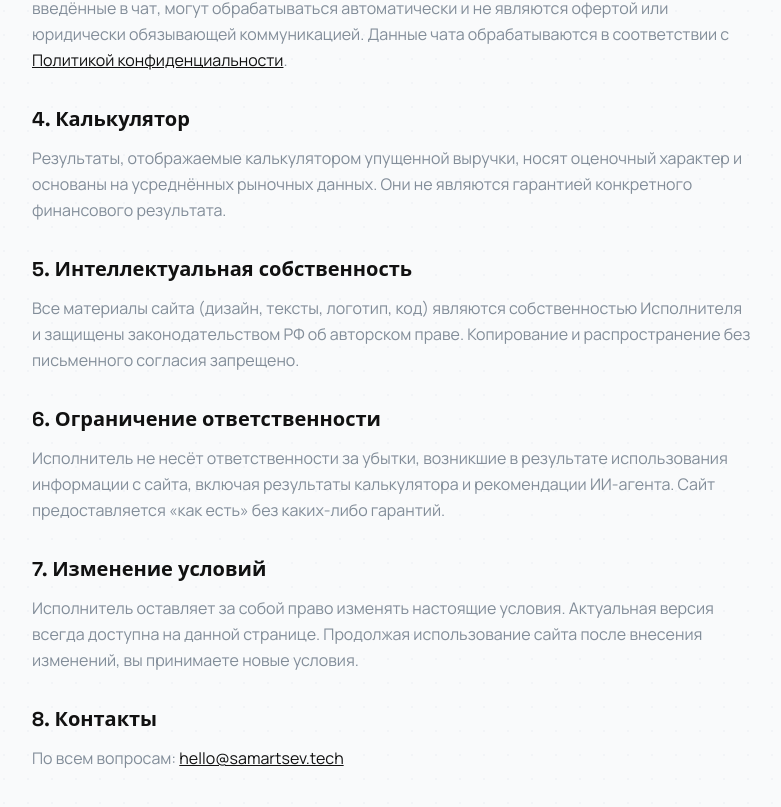
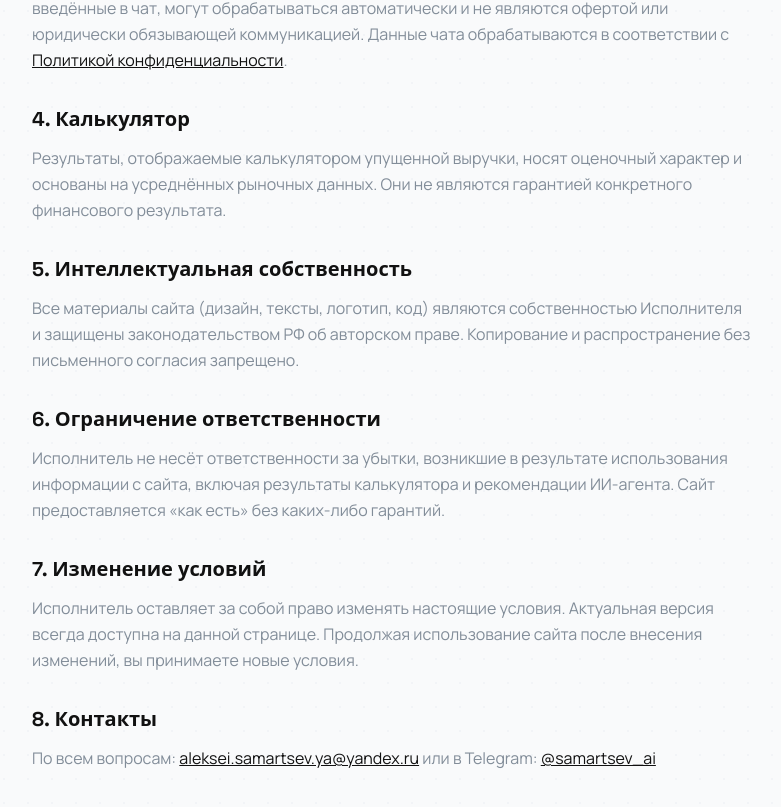
Before and after one commit to alekseysmrtsv-ai/site, a Next.js app: page /terms in a window 1280 px wide. Shown: the part 673-1480 px from the top of the page, without its empty margins (248-1029 px from the left). Built offline with nearby package versions, Linux system fonts and the light colour scheme.

Commit message:
fix(legal): update privacy policy and terms to Self-Employed Samartsev Aleksei, correct email and tg handle

```diff
--- a/src/app/blog/[slug]/page.tsx
+++ b/src/app/blog/[slug]/page.tsx
@@ -183,7 +183,7 @@ export default async function ArticleDetailPage({ params }: Props) {
               </div>
 
               <a
-                href="https://t.me/alekseysmrtsv"
+                href="https://t.me/samartsev_ai"
                 target="_blank"
                 rel="noopener noreferrer"
                 className="text-xs font-semibold text-emerald-700 hover:text-emerald-800 bg-emerald-50 hover:bg-emerald-100 border border-emerald-200 px-3.5 py-2 rounded-xl transition-colors inline-flex items-center gap-1.5"
--- a/src/app/privacy/page.tsx
+++ b/src/app/privacy/page.tsx
@@ -32,8 +32,8 @@ export default function PrivacyPage() {
             <h2 className="font-display text-xl font-bold text-heavy mb-3">1. Общие положения</h2>
             <p className="text-text-muted leading-relaxed">
               Настоящая политика конфиденциальности определяет порядок обработки персональных данных
-              пользователей сайта <strong>samartsev.tech</strong> в соответствии с Федеральным законом
-              №152-ФЗ «О персональных данных».
+              пользователей сайта <strong>samartsev.tech</strong> оператором — <strong>Самозанятый Самарцев Алексей</strong> (далее — «Оператор»),
+              в соответствии с Федеральным законом №152-ФЗ «О персональных данных».
             </p>
           </section>
 
@@ -67,7 +67,7 @@ export default function PrivacyPage() {
             <h2 className="font-display text-xl font-bold text-heavy mb-3">5. Ваши права</h2>
             <p className="text-text-muted leading-relaxed">
               Вы вправе в любой момент запросить удаление, изменение или предоставление ваших данных.
-              Для этого напишите на <a href="mailto:hello@samartsev.tech" className="text-heavy underline hover:text-primary transition-colors">hello@samartsev.tech</a>.
+              Для этого напишите на <a href="mailto:aleksei.samartsev.ya@yandex.ru" className="text-heavy underline hover:text-primary transition-colors">aleksei.samartsev.ya@yandex.ru</a>.
             </p>
           </section>
 
@@ -82,7 +82,7 @@ export default function PrivacyPage() {
           <section>
             <h2 className="font-display text-xl font-bold text-heavy mb-3">7. Контакты</h2>
             <p className="text-text-muted leading-relaxed">
-              По вопросам обработки персональных данных: <a href="mailto:hello@samartsev.tech" className="text-heavy underline hover:text-primary transition-colors">hello@samartsev.tech</a>
+              По вопросам обработки персональных данных: <a href="mailto:aleksei.samartsev.ya@yandex.ru" className="text-heavy underline hover:text-primary transition-colors">aleksei.samartsev.ya@yandex.ru</a> или в Telegram: <a href="https://t.me/samartsev_ai" target="_blank" rel="noopener noreferrer" className="text-heavy underline hover:text-primary transition-colors">@samartsev_ai</a>
             </p>
           </section>
         </div>
--- a/src/app/terms/page.tsx
+++ b/src/app/terms/page.tsx
@@ -41,7 +41,7 @@ export default function TermsPage() {
             <p className="text-text-muted leading-relaxed">
               Настоящие условия регулируют использование сайта{" "}
               <strong>samartsev.tech</strong> и услуг по внедрению ИИ-автоматизации,
-              предоставляемых ИП Самарцев Алексей (далее — «Исполнитель»).
+              предоставляемых — Самозанятый Самарцев Алексей (далее — «Исполнитель»).
               Используя сайт, вы соглашаетесь с данными условиями.
             </p>
           </section>
@@ -131,10 +131,19 @@ export default function TermsPage() {
             <p className="text-text-muted leading-relaxed">
               По всем вопросам:{" "}
               <a
-                href="mailto:hello@samartsev.tech"
+                href="mailto:aleksei.samartsev.ya@yandex.ru"
                 className="text-heavy underline hover:text-primary transition-colors"
               >
-                hello@samartsev.tech
+                aleksei.samartsev.ya@yandex.ru
+              </a>{" "}
+              или в Telegram:{" "}
+              <a
+                href="https://t.me/samartsev_ai"
+                target="_blank"
+                rel="noopener noreferrer"
+                className="text-heavy underline hover:text-primary transition-colors"
+              >
+                @samartsev_ai
               </a>
             </p>
           </section>
--- a/src/components/blog/BlogIndexClient.tsx
+++ b/src/components/blog/BlogIndexClient.tsx
@@ -186,7 +186,7 @@ export function BlogIndexClient({ articles }: Props) {
               Внедряю автономных цифровых сотрудников для клиник, автосервисов и B2B. Ликвидирую потери на ночных и медленных ответах.
             </p>
             <a
-              href="https://t.me/alekseysmrtsv"
+              href="https://t.me/samartsev_ai"
               target="_blank"
               rel="noopener noreferrer"
               className="flex items-center justify-center gap-1.5 w-full py-2 px-3 rounded-lg bg-gray-50 hover:bg-gray-100 border border-gray-200 text-xs font-semibold text-gray-800 transition-colors"
```
Also changed, not shown: src/data/articles.ts (+7 -7 lines), public/llms.txt.
